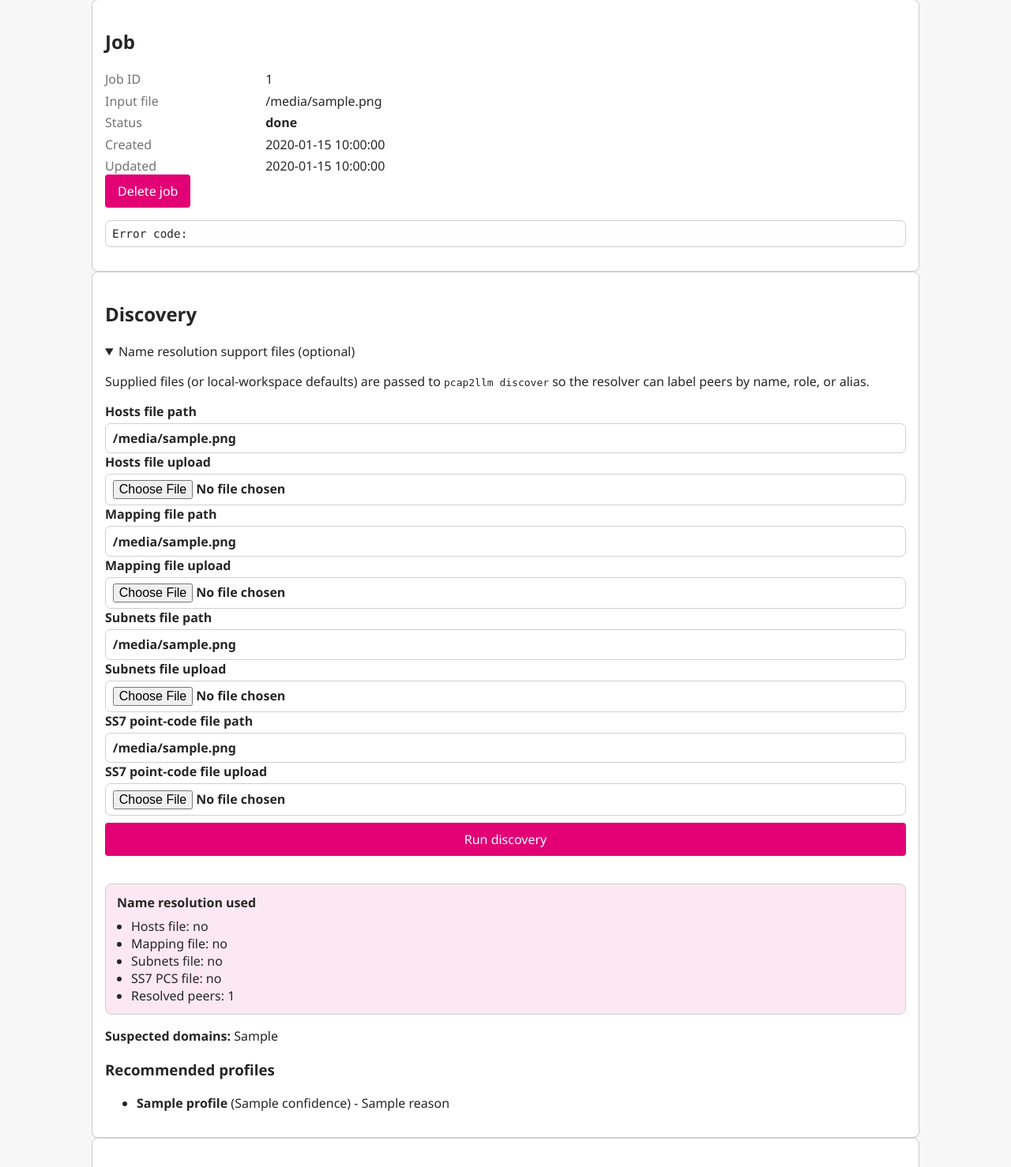
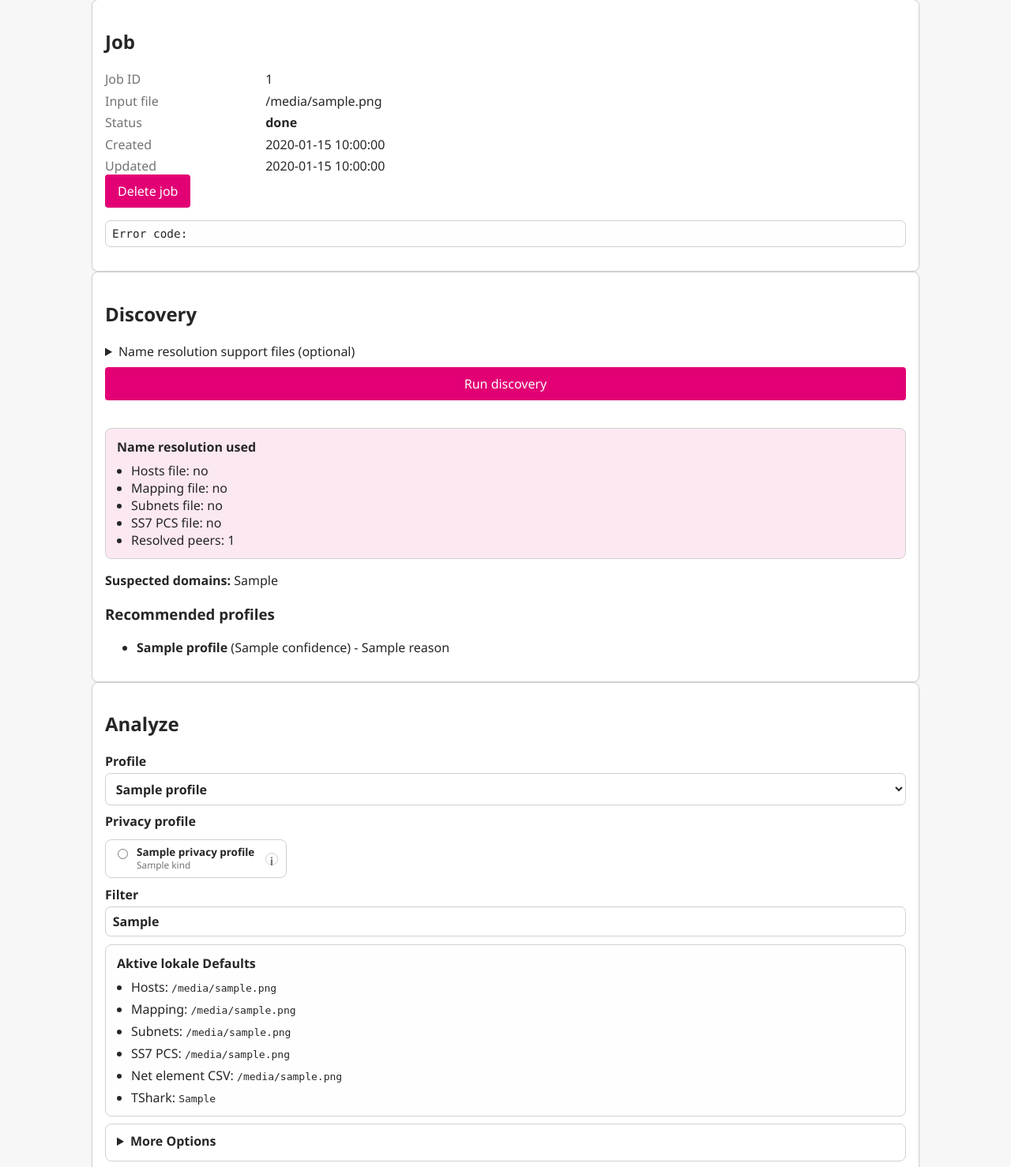
Before and after one commit to FrnkMrz/pcap2llm, a FastAPI app: template src/pcap2llm/web/templates/job.html in a window 1280 px wide. Shown: the part 164-1642 px from the top of the page at 79% size. Run offline with FastAPI, Linux system fonts and the light colour scheme; the template is opened without the code that fills it: most values are stand-ins (such as "Sample title", 1, 10 or a date in 2020); some libraries are stand-ins or nearby versions.

Commit message:
Collapse discovery support files section by default
Only expand when the user has previously submitted files via the
discover form, not on local-workspace defaults.

Co-Authored-By: Claude Sonnet 4.6 <noreply@anthropic.com>

```diff
--- a/src/pcap2llm/web/templates/job.html
+++ b/src/pcap2llm/web/templates/job.html
@@ -20,7 +20,7 @@
 <section class="panel" id="discovery" data-discovery-panel>
   <h2>Discovery</h2>
   <form method="post" action="/jobs/{{ job.job_id }}/discover" enctype="multipart/form-data" data-run-action="discovery" class="stack">
-    <details {% if discover_defaults.hosts_file or discover_defaults.mapping_file or discover_defaults.subnets_file or discover_defaults.ss7pcs_file %}open{% endif %}>
+    <details {% if job.discover_form and (job.discover_form.hosts_file or job.discover_form.mapping_file or job.discover_form.subnets_file or job.discover_form.ss7pcs_file) %}open{% endif %}>
       <summary>Name resolution support files (optional)</summary>
       <p class="hint">Supplied files (or local-workspace defaults) are passed to <code>pcap2llm discover</code> so the resolver can label peers by name, role, or alias.</p>
       <label>
```
